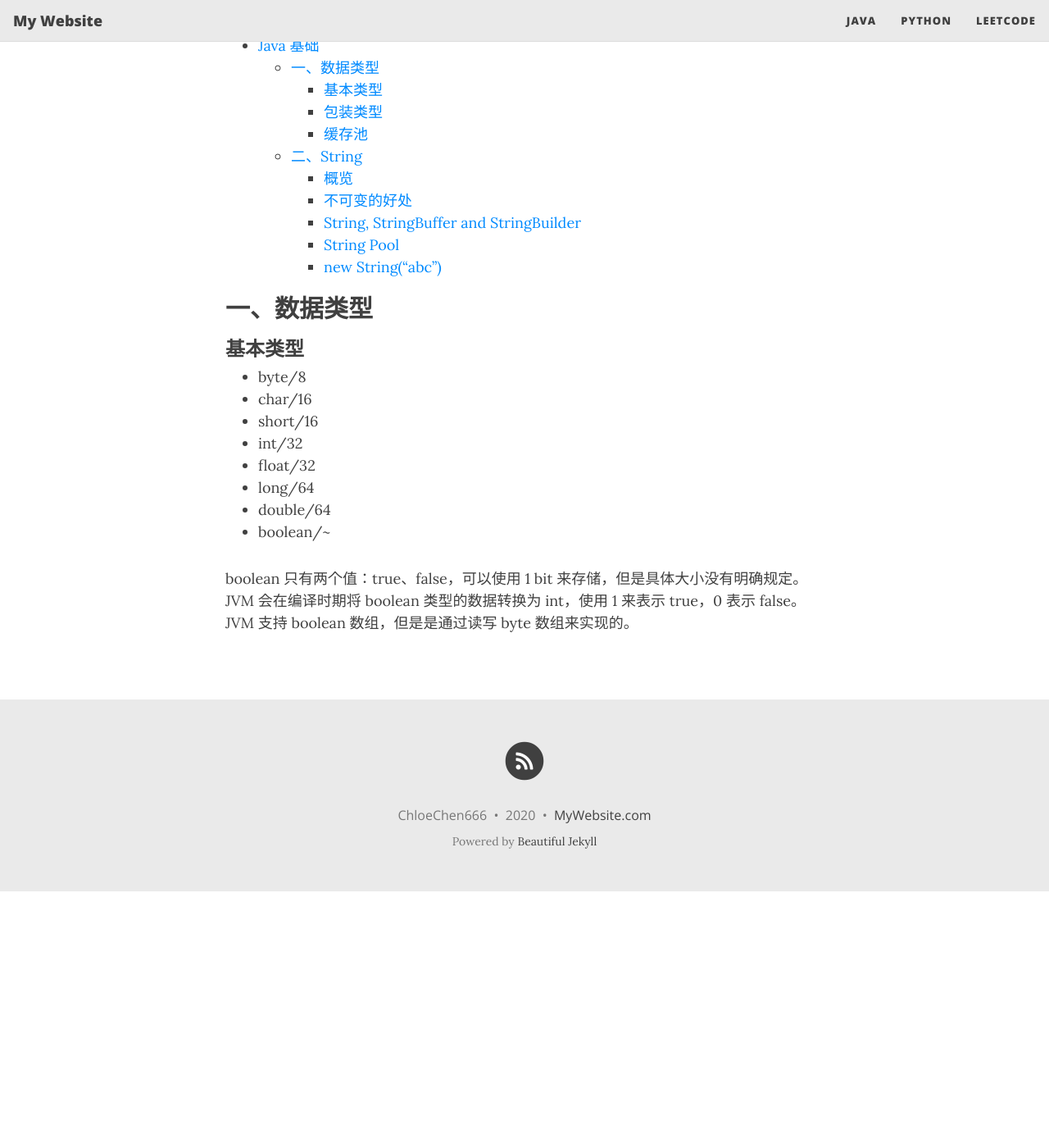
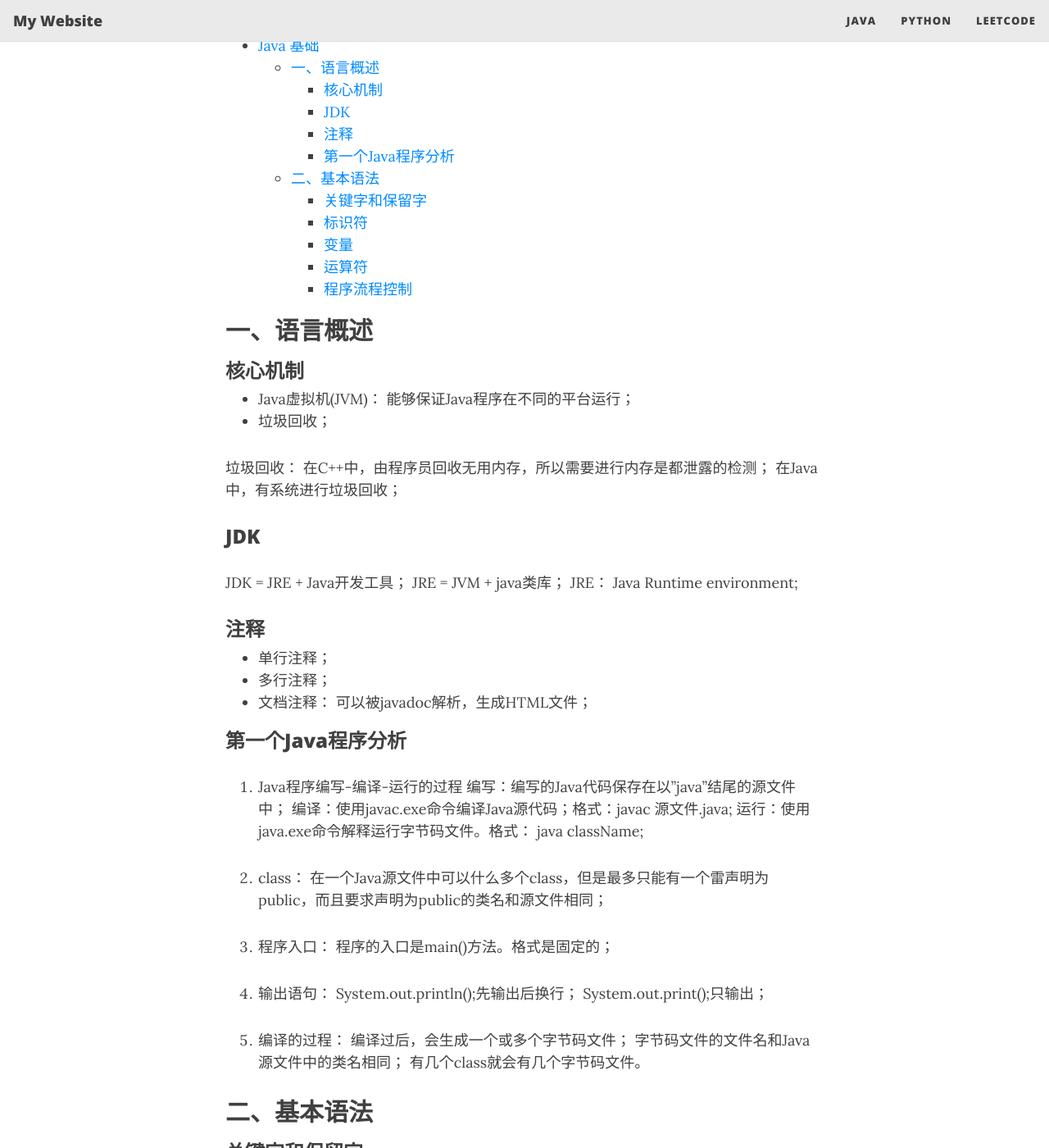
Before and after one commit to chloechen8/TestWeb, a Jekyll site: the page built from Java.md, in a window 1280 px wide and 1400 px high, scrolled down 366 px. Shown: the whole window at 82% size. Built offline with Jekyll 4.4.1, drawn with Linux system fonts in a browser that asks for light colours; nearby versions of some CDN libraries; before the commit the page ends 1453 px from its top, so only the background shows below that; some of the changed text lies outside the part shown.

Commit message:
Update Java.md

```diff
--- a/Java.md
+++ b/Java.md
@@ -2,35 +2,69 @@
 layout: page
 title: Java
 ---
-This is Chinese version.
-[Reference Video] (https://www.bilibili.com/video/BV1Kb411W75N?p=48)
+
+This is Chinese version.[Reference Video] (https://www.bilibili.com/video/BV1Kb411W75N?p=48)
 
 # Java 基础
 <!-- GFM-TOC -->
 * [Java 基础](#java-基础)
-    * [一、数据类型](#一数据类型)
-        * [基本类型](#基本类型)
-        * [包装类型](#包装类型)
-        * [缓存池](#缓存池)
-    * [二、String](#二string)
-        * [概览](#概览)
-        * [不可变的好处](#不可变的好处)
-        * [String, StringBuffer and StringBuilder	](#string-stringbuffer-and-stringbuilder	)
-        * [String Pool](#string-pool)
-        * [new String("abc")](#new-stringabc)
+    * [一、语言概述](#语言概述)
+        * [核心机制](#核心机制)
+        * [JDK](JDK)
+        * [注释](#注释)
+        * [第一个Java程序分析](#第一个Java程序分析)
+    * [二、基本语法](#基本语法)
+        * [关键字和保留字](#关键字和保留字)
+        * [标识符](#标识符)
+        * [变量](#变量)
+        * [运算符](#运算符)
+        * [程序流程控制](#程序流程控制)
 
+## 一、语言概述
 
-## 一、数据类型
+### 核心机制
 
-### 基本类型
+- Java虚拟机(JVM)： 能够保证Java程序在不同的平台运行；
+- 垃圾回收；
 
-- byte/8
-- char/16
-- short/16
-- int/32
-- float/32
-- long/64
-- double/64
-- boolean/\~
+垃圾回收：
+在C++中，由程序员回收无用内存，所以需要进行内存是都泄露的检测；
+在Java中，有系统进行垃圾回收；
 
-boolean 只有两个值：true、false，可以使用 1 bit 来存储，但是具体大小没有明确规定。JVM 会在编译时期将 boolean 类型的数据转换为 int，使用 1 来表示 true，0 表示 false。JVM 支持 boolean 数组，但是是通过读写 byte 数组来实现的。
+### JDK
+JDK = JRE + Java开发工具；
+JRE = JVM + java类库；
+JRE： Java Runtime environment;
+
+### 注释
+- 单行注释；
+- 多行注释；
+- 文档注释： 可以被javadoc解析，生成HTML文件；
+
+### 第一个Java程序分析
+1. Java程序编写-编译-运行的过程
+编写：编写的Java代码保存在以"java"结尾的源文件中；
+编译：使用javac.exe命令编译Java源代码；格式：javac 源文件.java;
+运行：使用java.exe命令解释运行字节码文件。格式： java className;
+
+2. class：
+在一个Java源文件中可以什么多个class，但是最多只能有一个雷声明为public，而且要求声明为public的类名和源文件相同；
+
+3. 程序入口：
+程序的入口是main()方法。格式是固定的；
+
+4. 输出语句：
+System.out.println();先输出后换行；
+System.out.print();只输出；
+
+5. 编译的过程：
+编译过后，会生成一个或多个字节码文件；
+字节码文件的文件名和Java源文件中的类名相同；
+有几个class就会有几个字节码文件。
+
+## 二、基本语法
+### 关键字和保留字
+### 标识符
+### 变量
+### 运算符
+### 程序流程控制
```
